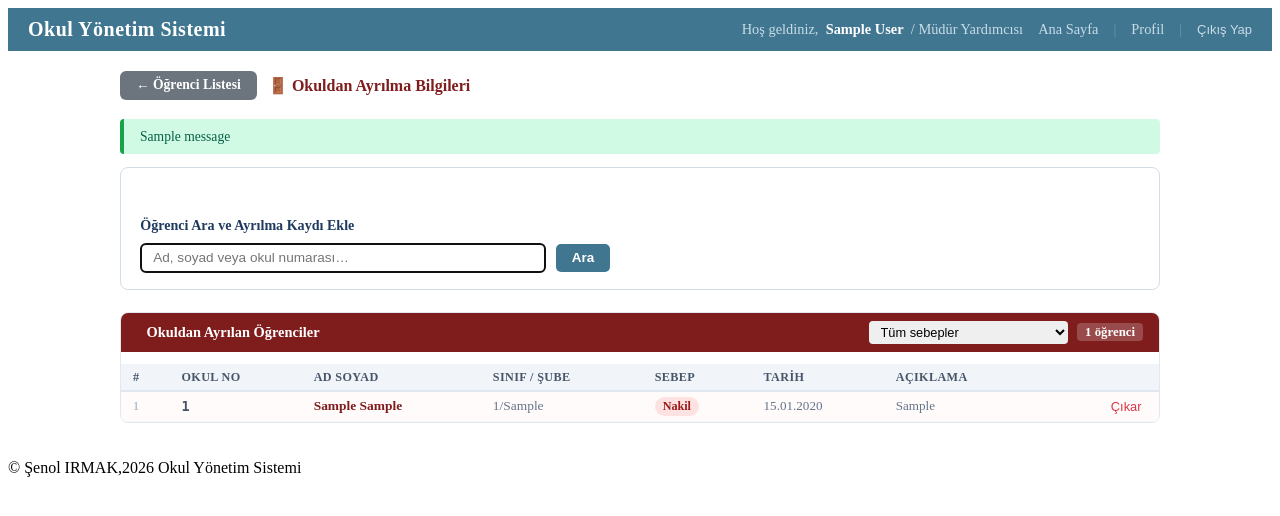
After one commit to senolirmak/YonetimAnadoluLisesiLocal, a Django app: page /ogrenci/ayrilma/ in a window 1280 px wide. The commit adds this page. Shown: the top 516 px of the page. Run offline with Django 5.2, Linux system fonts and the light colour scheme; a user stored in the database is signed in; tables that the repository leaves empty hold one stand-in row (values such as "Sample post"); one stand-in notice (Sample message) is shown; parts of the project's set-up code (start-up, migrations or seed data) failed here and were passed over.

Commit message:
feat: öğrenci okuldan ayrılma bilgileri CRUD'u ekle
Nakil, Öğrenim Hakkını Tamamladı, Mesem Sistemine Kayıt, Yurt Dışına
Çıktı, Vefat gibi sebeplerle kayıt eklenince öğrenciyi otomatik pasife
alan (aktif=False), kayıt silinince tekrar aktif hale getiren yeni
OgrenciAyrilma modeli ve liste/ekle/düzenle/sil view'ları.

Ayrıca .gitignore'a /local_scripts/ eklendi (depoya gitmeyecek yardımcı
betikler için).

Co-Authored-By: Claude Sonnet 5 <noreply@anthropic.com>

```diff
--- a/main/templates/main/index.html
+++ b/main/templates/main/index.html
@@ -310,6 +310,7 @@
                         {% endif %}
                         {% if is_mudur_yardimcisi %}
                         <a href="{% url 'ogrenci:sureksiz_devamsiz_listesi' %}" class="btn btn-lg" style="background-color: #dc3545; color: white;">Öğrenci Özel Durumları</a>
+                        <a href="{% url 'ogrenci:ayrilma_listesi' %}" class="btn btn-lg" style="background-color: #7f1d1d; color: white;">Okuldan Ayrılma Bilgileri</a>
                         <a href="{% url 'ogrenci:excel_yukle' %}" class="btn btn-lg" style="background-color: #6f42c1; color: white;">Excel Yükle</a>
                         {% endif %}
                         {% if user.is_superuser or is_mudur_yardimcisi %}
--- /dev/null
+++ b/ogrenci/templates/ogrenci/ayrilma_listesi.html
@@ -0,0 +1,198 @@
+{% extends "layouts/base.html" %}
+{% load static %}
+
+{% block title %}{{ title }} - Okul Yönetim Sistemi{% endblock %}
+
+{% block content %}
+<style>
+  .ay-sayfa { max-width: 1040px; margin: 0 auto; padding: 20px 16px; }
+  .ay-ust { display: flex; align-items: center; gap: .7rem; flex-wrap: wrap; margin-bottom: 1.2rem; }
+  .arama-kart {
+    background: #fff; border: 1px solid #d1dde8; border-radius: 8px;
+    padding: 1rem 1.2rem; margin-bottom: 1.4rem;
+  }
+  .arama-kart h6 { font-size: .88rem; font-weight: 700; color: #1e3a5f; margin-bottom: .6rem; }
+  .arama-form { display: flex; gap: .6rem; flex-wrap: wrap; align-items: center; }
+  .arama-form input[type=text] {
+    border: 1px solid #ced4da; border-radius: 5px; padding: .38rem .75rem;
+    font-size: .85rem; flex: 1; min-width: 220px; max-width: 380px;
+  }
+  .btn-ara { background: #417690; color: #fff; border: none; border-radius: 5px;
+             padding: .38rem 1rem; font-size: .84rem; font-weight: 600; cursor: pointer; }
+  .sonuc-tablo { width: 100%; border-collapse: collapse; font-size: .84rem; margin-top: .8rem; }
+  .sonuc-tablo th {
+    background: #f1f5f9; color: #475569; padding: .32rem .75rem;
+    font-size: .76rem; font-weight: 700; text-transform: uppercase; letter-spacing: .03em;
+    border-bottom: 2px solid #e2e8f0; text-align: left;
+  }
+  .sonuc-tablo td { padding: .3rem .75rem; border-bottom: 1px solid #f1f5f9; vertical-align: middle; }
+  .sebep-select {
+    border: 1px solid #ced4da; border-radius: 5px; padding: .3rem .5rem; font-size: .82rem;
+  }
+  .btn-ekle {
+    background: #b91c1c; color: #fff; border: none; border-radius: 4px;
+    padding: .22rem .7rem; font-size: .78rem; font-weight: 700; cursor: pointer;
+  }
+  .btn-ekle:hover { background: #7f1d1d; }
+  .btn-duzenle {
+    background: none; border: none; color: #417690; cursor: pointer;
+    font-size: .8rem; padding: .15rem .35rem; border-radius: 3px; text-decoration: none;
+  }
+  .btn-duzenle:hover { background: #e0f2fe; }
+  .btn-sil {
+    background: none; border: none; color: #dc3545; cursor: pointer;
+    font-size: .8rem; padding: .15rem .35rem; border-radius: 3px;
+  }
+  .btn-sil:hover { background: #fee2e2; }
+  .liste-wrap { border: 1px solid #e2e8f0; border-radius: 8px; overflow: hidden; }
+  .liste-baslik {
+    background: #7f1d1d; color: #fff;
+    padding: .5rem 1rem; font-size: .9rem; font-weight: 700;
+    display: flex; align-items: center; gap: .6rem; flex-wrap: wrap;
+  }
+  .liste-baslik select { font-size: .8rem; border-radius: 4px; border: none; padding: .18rem .5rem; }
+  .sebep-etiket {
+    display: inline-block; font-size: .76rem; font-weight: 700; padding: .12rem .5rem;
+    border-radius: 12px; background: #fee2e2; color: #991b1b;
+  }
+  .bos-durum { text-align: center; padding: 2.5rem; color: #94a3b8; font-size: .9rem; }
+</style>
+
+<div class="ay-sayfa">
+  <div class="ay-ust">
+    <a href="{% url 'ogrenci:ogrenci_liste' %}"
+       style="display:inline-flex;align-items:center;gap:.5rem;background:#6c757d;color:#fff;
+              padding:.4rem 1rem;border-radius:6px;text-decoration:none;font-size:.85rem;font-weight:600;">
+      ← Öğrenci Listesi
+    </a>
+    <h5 style="margin:0;font-size:1rem;font-weight:700;color:#7f1d1d;">🚪 {{ title }}</h5>
+  </div>
+
+  {% for m in messages %}
+  <div style="background:{% if m.tags == 'success' %}#d1fae5{% elif m.tags == 'warning' %}#fef9c3{% else %}#fee2e2{% endif %};
+              border-left:4px solid {% if m.tags == 'success' %}#16a34a{% elif m.tags == 'warning' %}#ca8a04{% else %}#dc2626{% endif %};
+              border-radius:4px;padding:.6rem 1rem;margin-bottom:.8rem;font-size:.85rem;
+              color:{% if m.tags == 'success' %}#065f46{% elif m.tags == 'warning' %}#713f12{% else %}#991b1b{% endif %};">
+    {{ m }}
+  </div>
+  {% endfor %}
+
+  {# ---- Öğrenci Arama & Ekleme ---- #}
+  <div class="arama-kart">
+    <h6><i class="fas fa-search"></i> Öğrenci Ara ve Ayrılma Kaydı Ekle</h6>
+    <form method="get" class="arama-form">
+      <input type="text" name="q" value="{{ arama }}" placeholder="Ad, soyad veya okul numarası…" autofocus>
+      <button type="submit" class="btn-ara"><i class="fas fa-search"></i> Ara</button>
+      {% if arama %}<a href="{% url 'ogrenci:ayrilma_listesi' %}" style="font-size:.83rem;color:#6c757d;">✕ Temizle</a>{% endif %}
+    </form>
+
+    {% if arama and not arama_sonuclari %}
+    <div style="margin-top:.7rem;font-size:.84rem;color:#6c757d;">
+      <i class="fas fa-info-circle"></i> Arama sonucu bulunamadı (ya da tüm bulunan öğrenciler zaten ayrılma listesinde).
+    </div>
+    {% endif %}
+
+    {% if arama_sonuclari %}
+    <table class="sonuc-tablo">
+      <thead>
+        <tr>
+          <th>Okul No</th><th>Ad Soyad</th><th>Sınıf / Şube</th><th>Sebep</th><th>Tarih</th><th></th>
+        </tr>
+      </thead>
+      <tbody>
+        {% for ogr in arama_sonuclari %}
+        <form id="ekle-form-{{ ogr.pk }}" method="post" action="{% url 'ogrenci:ayrilma_ekle' %}">
+          {% csrf_token %}
+          <input type="hidden" name="ogrenci_pk" value="{{ ogr.pk }}">
+          <input type="hidden" name="q" value="{{ arama }}">
+        </form>
+        <tr>
+          <td style="font-family:monospace;color:#475569;">{{ ogr.okulno }}</td>
+          <td style="font-weight:600;color:#1e3a5f;">{{ ogr.adi }} {{ ogr.soyadi }}</td>
+          <td style="color:#64748b;">{{ ogr.sinif }}{% if ogr.sube %}/{{ ogr.sube }}{% endif %}</td>
+          <td>
+            <select name="sebep" class="sebep-select" form="ekle-form-{{ ogr.pk }}" required>
+              <option value="">— Sebep seçin —</option>
+              {% for deger, etiket in sebep_secenekleri %}
+              <option value="{{ deger }}">{{ etiket }}</option>
+              {% endfor %}
+            </select>
+          </td>
+          <td><input type="date" name="tarih" class="sebep-select" form="ekle-form-{{ ogr.pk }}"></td>
+          <td>
+            <button type="submit" class="btn-ekle" form="ekle-form-{{ ogr.pk }}">
+              <i class="fas fa-plus"></i> Ekle
+            </button>
+          </td>
+        </tr>
+        {% endfor %}
+      </tbody>
+    </table>
+    {% endif %}
+  </div>
+
+  {# ---- Ayrılma Listesi ---- #}
+  <div class="liste-wrap">
+    <div class="liste-baslik">
+      <i class="fas fa-clipboard-list"></i>
+      Okuldan Ayrılan Öğrenciler
+      <form method="get" style="margin-left:auto;display:flex;align-items:center;gap:.4rem;">
+        {% if arama %}<input type="hidden" name="q" value="{{ arama }}">{% endif %}
+        <select name="sebep" onchange="this.form.submit()">
+          <option value="">Tüm sebepler</option>
+          {% for deger, etiket in sebep_secenekleri %}
+          <option value="{{ deger }}" {% if sebep_filtre == deger %}selected{% endif %}>{{ etiket }}</option>
+          {% endfor %}
+        </select>
+      </form>
+      <span style="font-size:.8rem;background:rgba(255,255,255,.2);padding:.1rem .5rem;border-radius:4px;">
+        {{ toplam }} öğrenci
+      </span>
+    </div>
+
+    {% if not kayitlar %}
+    <div class="bos-durum">
+      <i class="fas fa-inbox" style="font-size:1.8rem;display:block;margin-bottom:.5rem;opacity:.3;"></i>
+      Henüz ayrılma kaydı bulunmuyor.
+    </div>
+    {% else %}
+    <table class="sonuc-tablo">
+      <thead>
+        <tr>
+          <th>#</th><th>Okul No</th><th>Ad Soyad</th><th>Sınıf / Şube</th>
+          <th>Sebep</th><th>Tarih</th><th>Açıklama</th><th></th>
+        </tr>
+      </thead>
+      <tbody>
+        {% for kayit in kayitlar %}
+        <tr style="background:{% cycle '#fffbfb' '#fff' %};">
+          <td style="color:#94a3b8;font-size:.75rem;">{{ forloop.counter }}</td>
+          <td style="font-family:monospace;font-weight:600;color:#475569;">{{ kayit.ogrenci.okulno }}</td>
+          <td style="font-weight:700;color:#7f1d1d;">{{ kayit.ogrenci.adi }} {{ kayit.ogrenci.soyadi }}</td>
+          <td style="color:#64748b;">{{ kayit.ogrenci.sinif }}{% if kayit.ogrenci.sube %}/{{ kayit.ogrenci.sube }}{% endif %}</td>
+          <td><span class="sebep-etiket">{{ kayit.get_sebep_display }}</span></td>
+          <td style="color:#64748b;font-size:.82rem;">
+            {% if kayit.tarih %}{{ kayit.tarih|date:"d.m.Y" }}{% else %}—{% endif %}
+          </td>
+          <td style="color:#64748b;font-size:.82rem;">{{ kayit.aciklama|default:"—" }}</td>
+          <td style="text-align:right;white-space:nowrap;">
+            <a href="{% url 'ogrenci:ayrilma_duzenle' kayit.pk %}" class="btn-duzenle" title="Düzenle">
+              <i class="fas fa-pen"></i>
+            </a>
+            <form method="post" action="{% url 'ogrenci:ayrilma_sil' kayit.pk %}" style="display:inline;"
+                  onsubmit="return confirm('{{ kayit.ogrenci.adi }} {{ kayit.ogrenci.soyadi }} ayrılma listesinden çıkarılıp tekrar aktif hale getirilsin mi?')">
+              {% csrf_token %}
+              <button type="submit" class="btn-sil" title="Kaydı sil">
+                <i class="fas fa-times"></i> Çıkar
+              </button>
+            </form>
+          </td>
+        </tr>
+        {% endfor %}
+      </tbody>
+    </table>
+    {% endif %}
+  </div>
+
+</div>
+{% endblock %}
--- a/ogrenci/urls.py
+++ b/ogrenci/urls.py
@@ -16,4 +16,8 @@ urlpatterns = [
     path("yeni-kayit/<int:sinif>/<str:sube>/ekle/", views.yeni_kayit_ekle, name="yeni_kayit_ekle"),
     path("yeni-kayit/duzenle/<int:pk>/", views.yeni_kayit_duzenle, name="yeni_kayit_duzenle"),
     path("yeni-kayit/sil/<int:pk>/", views.yeni_kayit_sil, name="yeni_kayit_sil"),
+    path("ayrilma/", views.ayrilma_listesi, name="ayrilma_listesi"),
+    path("ayrilma/ekle/", views.ayrilma_ekle, name="ayrilma_ekle"),
+    path("ayrilma/<int:pk>/duzenle/", views.ayrilma_duzenle, name="ayrilma_duzenle"),
+    path("ayrilma/<int:pk>/sil/", views.ayrilma_sil, name="ayrilma_sil"),
 ]
--- a/ogrenci/views.py
+++ b/ogrenci/views.py
@@ -12,8 +12,8 @@ from okul.auth import mudur_yardimcisi_required
 from okul.models import DersHavuzu, SinifSube
 from okul.utils import get_aktif_dp_tarihi, get_aktif_egitim_yili
 
-from .forms import OgrenciAdresForm, OgrenciDetayForm, OgrenciForm
-from .models import Ogrenci, OgrenciAdres, OgrenciDetay, OgrenciMuaf
+from .forms import OgrenciAdresForm, OgrenciAyrilmaForm, OgrenciDetayForm, OgrenciForm
+from .models import Ogrenci, OgrenciAdres, OgrenciAyrilma, OgrenciDetay, OgrenciMuaf
 
 
 def _gorunur_ogrenciler_ve_durum(ogrenciler):
@@ -582,3 +582,125 @@ def yeni_kayit_sil(request, pk):
     ogrenci.delete()
     messages.success(request, f"{ad} silindi.")
     return redirect("ogrenci:yeni_kayit_liste", sinif=sinif, sube=sube)
+
+
+# ─────────────────────────────────────────────
+# Okuldan Ayrılma Bilgileri CRUD
+# (Nakil, Öğrenim Hakkını Tamamladı, Mesem, Yurt Dışı, Vefat, Diğer)
+# ─────────────────────────────────────────────
+
+
+@mudur_yardimcisi_required
+def ayrilma_listesi(request):
+    from django.db.models import Q
+
+    kayitlar = (
+        OgrenciAyrilma.objects
+        .select_related("ogrenci")
+        .order_by("ogrenci__sinif", "ogrenci__sube", "ogrenci__okulno")
+    )
+
+    sebep_filtre = request.GET.get("sebep", "")
+    if sebep_filtre:
+        kayitlar = kayitlar.filter(sebep=sebep_filtre)
+
+    arama = request.GET.get("q", "").strip()
+    arama_sonuclari = []
+    if arama:
+        mevcut_ids = set(
+            OgrenciAyrilma.objects.values_list("ogrenci_id", flat=True)
+        )
+        arama_sonuclari = list(
+            Ogrenci.objects.filter(
+                Q(okulno__icontains=arama)
+                | Q(adi__icontains=arama)
+                | Q(soyadi__icontains=arama),
+                aktif=True,
+            ).exclude(pk__in=mevcut_ids).order_by("sinif", "sube", "okulno")[:20]
+        )
+
+    return render(request, "ogrenci/ayrilma_listesi.html", {
+        "title": "Okuldan Ayrılma Bilgileri",
+        "kayitlar": kayitlar,
+        "sebep_filtre": sebep_filtre,
+        "sebep_secenekleri": OgrenciAyrilma._meta.get_field("sebep").choices,
+        "arama": arama,
+        "arama_sonuclari": arama_sonuclari,
+        "toplam": kayitlar.count(),
+    })
+
+
+@mudur_yardimcisi_required
+def ayrilma_ekle(request):
+    if request.method != "POST":
+        return redirect("ogrenci:ayrilma_listesi")
+
+    ogrenci_pk = request.POST.get("ogrenci_pk")
+    ogr = Ogrenci.objects.filter(pk=ogrenci_pk).first()
+    if not ogr:
+        messages.error(request, "Öğrenci bulunamadı.")
+        return redirect("ogrenci:ayrilma_listesi")
+
+    if OgrenciAyrilma.objects.filter(ogrenci=ogr).exists():
+        messages.warning(request, f"{ogr.adi} {ogr.soyadi} için zaten bir ayrılma kaydı var.")
+        return redirect("ogrenci:ayrilma_listesi")
+
+    form = OgrenciAyrilmaForm(request.POST)
+    if not form.is_valid():
+        messages.error(request, "Ayrılma sebebi seçilmedi ya da form geçersiz.")
+        return redirect("ogrenci:ayrilma_listesi")
+
+    ayrilma = form.save(commit=False)
+    ayrilma.ogrenci = ogr
+    ayrilma.egitim_yili = get_aktif_egitim_yili()
+    ayrilma.save()
+
+    if ogr.aktif:
+        ogr.aktif = False
+        ogr.save(update_fields=["aktif"])
+
+    messages.success(
+        request,
+        f"{ogr.adi} {ogr.soyadi} — {ayrilma.get_sebep_display()} olarak kaydedildi ve "
+        "aktif öğrenci listelerinden çıkarıldı.",
+    )
+    from django.urls import reverse as _rev
+    q = request.POST.get("q", "")
+    return redirect(f"{_rev('ogrenci:ayrilma_listesi')}?q={q}")
+
+
+@mudur_yardimcisi_required
+def ayrilma_duzenle(request, pk):
+    ayrilma = get_object_or_404(OgrenciAyrilma.objects.select_related("ogrenci"), pk=pk)
+
+    if request.method == "POST":
+        form = OgrenciAyrilmaForm(request.POST, instance=ayrilma)
+        if form.is_valid():
+            form.save()
+            messages.success(request, f"{ayrilma.ogrenci} ayrılma kaydı güncellendi.")
+            return redirect("ogrenci:ayrilma_listesi")
+    else:
+        form = OgrenciAyrilmaForm(instance=ayrilma)
+
+    return render(request, "ogrenci/ayrilma_form.html", {
+        "title": f"{ayrilma.ogrenci} — Ayrılma Kaydını Düzenle",
+        "form": form,
+        "ayrilma": ayrilma,
+    })
+
+
+@mudur_yardimcisi_required
+def ayrilma_sil(request, pk):
+    if request.method == "POST":
+        kayit = OgrenciAyrilma.objects.filter(pk=pk).select_related("ogrenci").first()
+        if kayit:
+            ogr = kayit.ogrenci
+            ad = f"{ogr.adi} {ogr.soyadi}"
+            kayit.delete()
+            if not ogr.aktif:
+                ogr.aktif = True
+                ogr.save(update_fields=["aktif"])
+            messages.success(
+                request, f"{ad} ayrılma kaydından çıkarıldı ve tekrar aktif hale getirildi."
+            )
+    return redirect("ogrenci:ayrilma_listesi")
```
Also changed, not shown: ogrenci/admin.py (+9 -1 lines), ogrenci/forms.py (+12 -1 lines), ogrenci/models.py (+44 -0 lines), ogrenci/templates/ogrenci/ayrilma_form.html (added, +39 -0 lines), ogrenci/migrations/0015_ogrenciayrilma.py (added), 1 other file.
